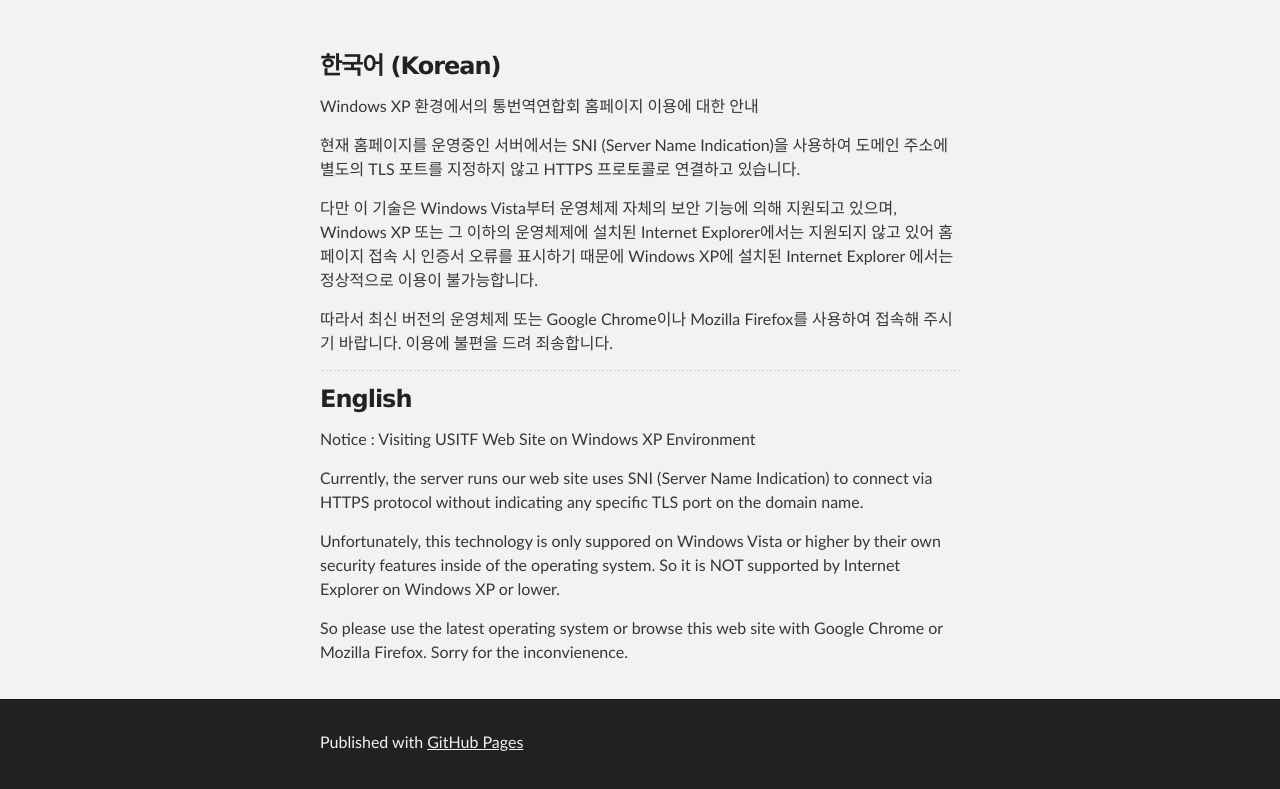
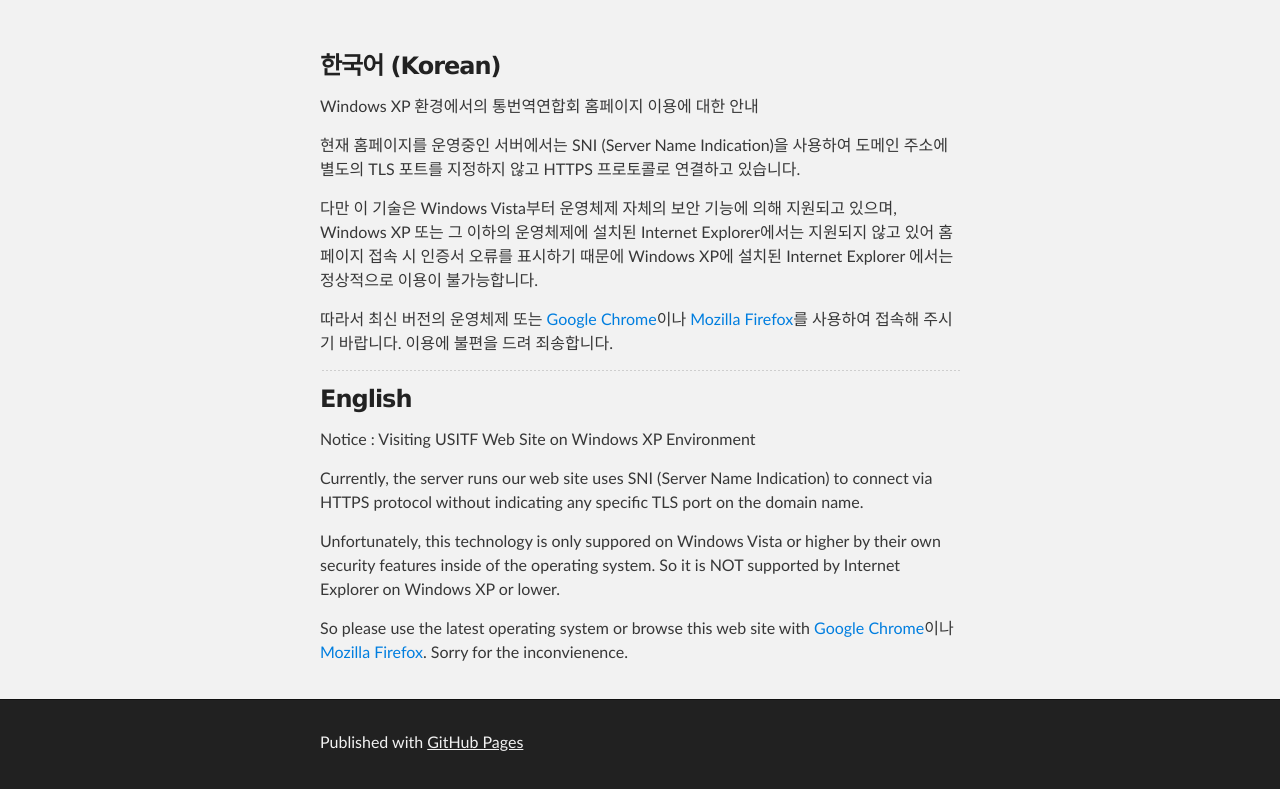
Before and after one commit to hufsusitf/hufsusitf.github.io, a plain HTML site: page index.html in a window 1280 px wide. Shown: the part 338-1127 px from the top of the page. Drawn offline with Linux system fonts and the light colour scheme.

Commit message:
Added links
Added links for modern browsers.

```diff
--- a/index.html
+++ b/index.html
@@ -40,7 +40,7 @@ Windows XP 또는 그 이하의 운영체제에 설치된 Internet Explorer에
 홈페이지 접속 시 인증서 오류를 표시하기 때문에 Windows XP에 설치된 Internet Explorer 에서는
 정상적으로 이용이 불가능합니다.</p>
 
-<p>따라서 최신 버전의 운영체제 또는 Google Chrome이나 Mozilla Firefox를 사용하여 접속해 주시기 바랍니다.
+<p>따라서 최신 버전의 운영체제 또는 <a href="http://www.google.com/chrome">Google Chrome</a>이나 <a href="http://www.firefox.com">Mozilla Firefox</a>를 사용하여 접속해 주시기 바랍니다.
 이용에 불편을 드려 죄송합니다.</p>
 
 <hr>
@@ -57,7 +57,7 @@ connect via HTTPS protocol without indicating any specific TLS port on the domai
 security features inside of the operating system. So it is NOT supported by Internet Explorer
 on Windows XP or lower.</p>
 
-<p>So please use the latest operating system or browse this web site with Google Chrome or Mozilla Firefox.
+<p>So please use the latest operating system or browse this web site with <a href="http://www.google.com/chrome">Google Chrome</a>이나 <a href="http://www.firefox.com">Mozilla Firefox</a>.
 Sorry for the inconvienence.</p>
       </section>
     </div>
```
